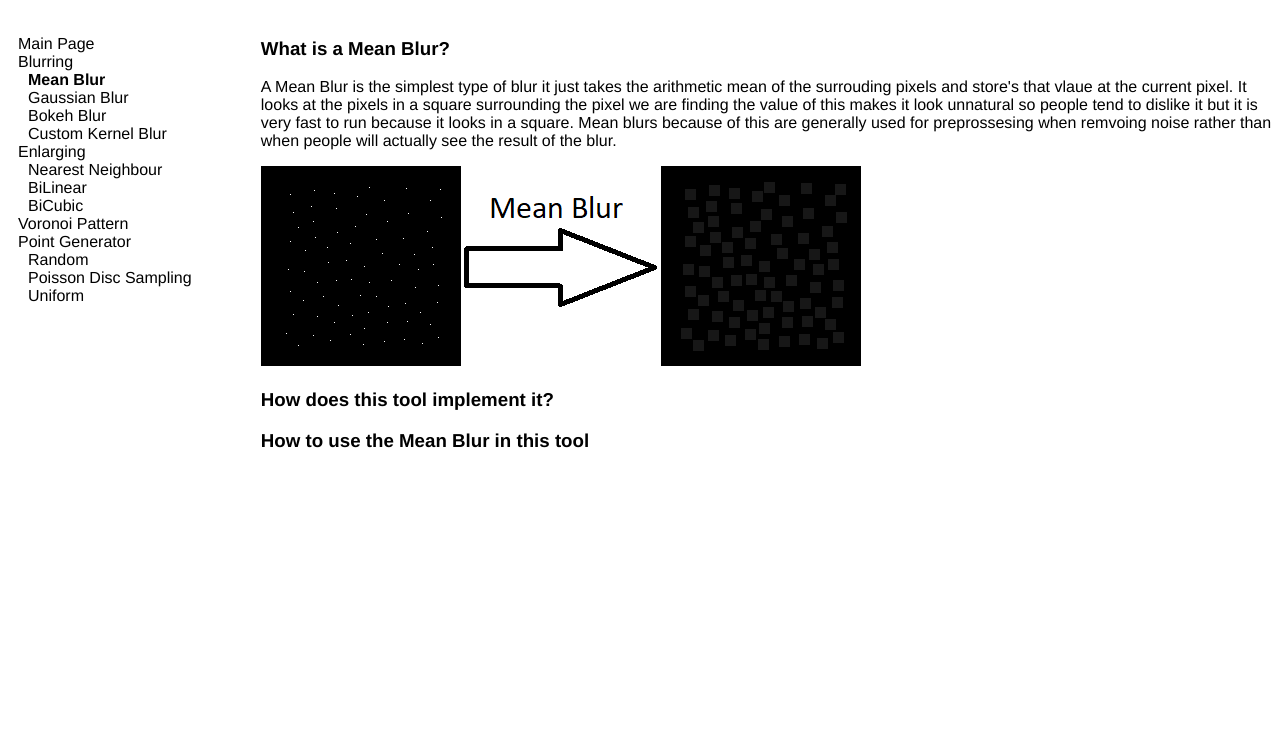
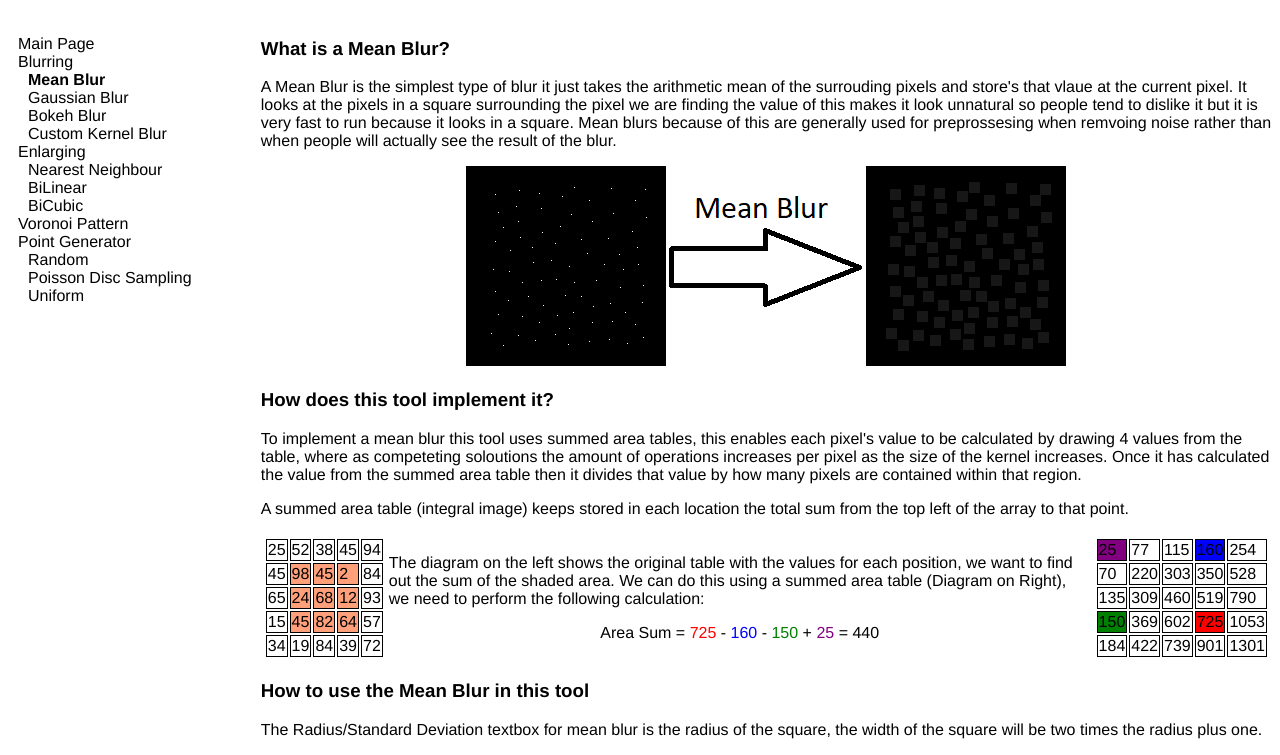
Before and after one commit to Tbeakl/ALevelComputingProjectHelp, a plain HTML site: page blurMean.html in a window 1280 px wide. Shown: the part 61-816 px from the top of the page. Drawn offline with Linux system fonts and the light colour scheme.

Commit message:
Update of Page From School

```diff
--- a/blurMean.html
+++ b/blurMean.html
@@ -49,10 +49,99 @@
 			<div id="information">
 				<h3>What is a Mean Blur?</h3>
 				<p>A Mean Blur is the simplest type of blur it just takes the arithmetic mean of the surrouding pixels and store's that vlaue at the current pixel.  It looks at the pixels in a square surrounding the pixel we are finding the value of this makes it look unnatural so people tend to dislike it but it is very fast to run because it looks in a square.  Mean blurs because of this are generally used for preprossesing when remvoing noise rather than when people will actually see the result of the blur.</p>
-				<img src="MeanBlurDemonstrationImage.png" alt="An image showing a recreation of some stars in the night sky being blurred by a mean blur"/>
+				<p align = "center"><img src="MeanBlurDemonstrationImage.png" alt="An image showing a recreation of some stars in the night sky being blurred by a mean blur"/></p>
 				<h3>How does this tool implement it?</h3>
-				<p></p>
+				<p>To implement a mean blur this tool uses summed area tables, this enables each pixel's value to be calculated by drawing 4 values from the table, where as competeting soloutions the amount of operations increases per pixel as the size of the kernel increases.  Once it has calculated the value from the summed area table then it divides that value by how many pixels are contained within that region.</p>
+                <p>A summed area table (integral image) keeps stored in each location the total sum from the top left of the array to that point.</p>
+                <!--Here needs to be an example showing a regular table going to a summed area table and an accomypanying calculation showing how you calculate the sum of a particular area-->
+                <div align = "center" id="summedAreaTableDiagram">
+				<table style="border: none;" id="hiddenTable">
+					<td style="border: none;">
+						<table id="visibleTable">
+							<tr>
+								<td>25</td>
+								<td>52</td>
+								<td>38</td>
+								<td>45</td>
+								<td>94</td>
+							</tr>
+							<tr>
+								<td>45</td>
+								<td style="background-color:lightsalmon;">98</td>
+								<td style="background-color:lightsalmon;">45</td>
+								<td style="background-color:lightsalmon;">2</td>
+								<td>84</td>
+							</tr>
+							<tr>
+								<td>65</td>
+								<td style="background-color:lightsalmon;">24</td>
+								<td style="background-color:lightsalmon;">68</td>
+								<td style="background-color:lightsalmon;">12</td>
+								<td>93</td>
+							</tr>
+							<tr>
+								<td>15</td>
+								<td style="background-color:lightsalmon;">45</td>
+								<td style="background-color:lightsalmon;">82</td>
+								<td style="background-color:lightsalmon;">64</td>
+								<td>57</td>
+							</tr>
+							<tr>
+								<td>34</td>
+								<td>19</td>
+								<td>84</td>
+								<td>39</td>
+								<td>72</td>
+							</tr>
+						</table>
+					</td>
+					<td style="border: none;">
+						<p>The diagram on the left shows the original table with the values for each position, we want to find out the sum of the shaded area.  We can do this using a summed area table (Diagram on Right), we need to perform the following calculation:</p>
+						<p style="text-align: center;">Area Sum = <span style="color: red;">725</span> - <span style="color: blue;">160</span>  - <span style="color: green;">150</span> + <span style="color: purple;">25</span> = 440</p>
+					</td>
+					<td style="border: none;">
+						<table id="visibleTable">
+							<tr>
+								<td style="background-color: purple;">25</td>
+								<td>77</td>
+								<td>115</td>
+								<td style="background-color: blue">160</td>
+								<td>254</td>
+							</tr>
+							<tr>
+								<td>70</td>
+								<td>220</td>
+								<td>303</td>
+								<td>350</td>
+								<td>528</td>
+							</tr>
+							<tr>
+								<td>135</td>
+								<td>309</td>
+								<td>460</td>
+								<td>519</td>
+								<td>790</td>
+							</tr>
+							<tr>
+								<td style="background-color: green">150</td>
+								<td>369</td>
+								<td>602</td>
+								<td style="background-color: red">725</td>
+								<td>1053</td>
+							</tr>
+							<tr>
+								<td>184</td>
+								<td>422</td>
+								<td>739</td>
+								<td>901</td>
+								<td>1301</td>
+							</tr>
+						</table>
+					</td>
+				</table>
+				</div>
 				<h3>How to use the Mean Blur in this tool</h3>
+				<p>The Radius/Standard Deviation textbox for mean blur is the radius of the square, the width of the square will be two times the radius plus one.</p>
 			</div>
 		</div>
 		<div id="footer"></div>
--- a/style.css
+++ b/style.css
@@ -5,6 +5,11 @@ body{
 a{
     text-decoration: none;
     color: black;
+}
+
+#visibleTable table, td{
+    border:1px solid black;
+    border-collapse: collapse;
 }
 #header{
     text-align: center;
@@ -35,3 +40,7 @@ a{
 #container{
     width: 100%;
 }
+
+#summedAreaTableDiagram {
+    width: 100%;
+}
```
Also changed, not shown: blurring.html (+2 -2 lines), enlarging.html (+11 -2 lines), EnlargingDemonstrationImage.png (added).
